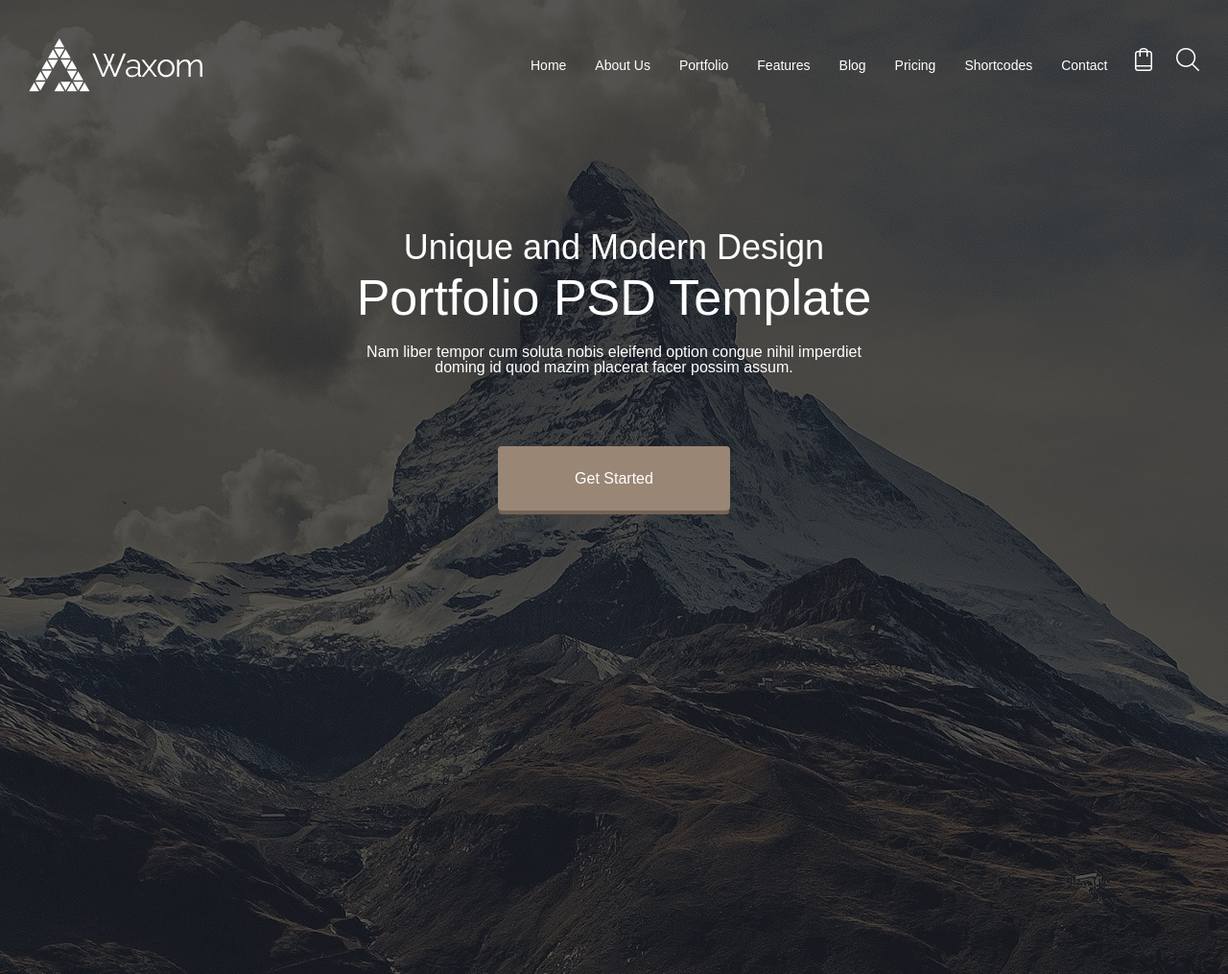
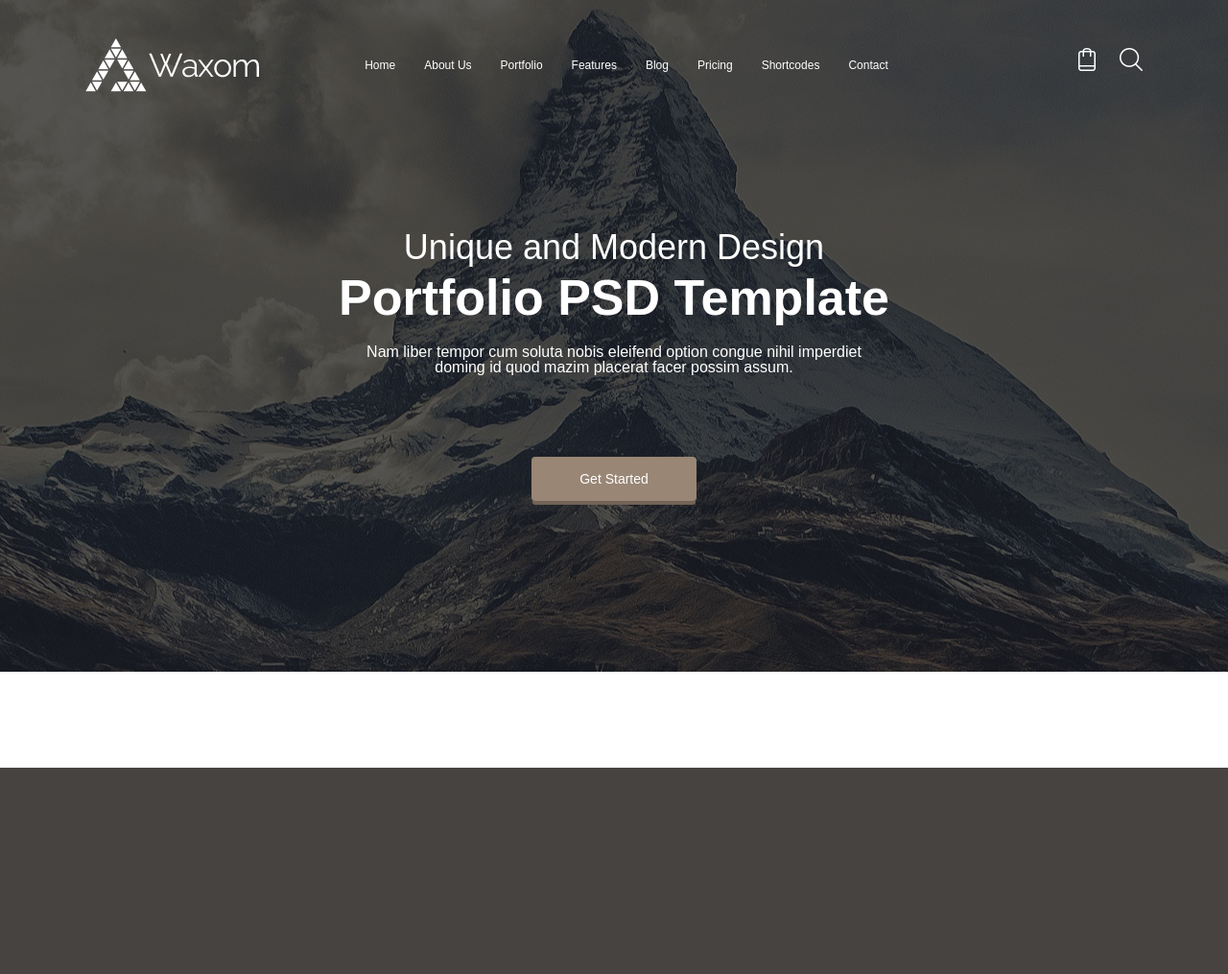
Before and after one commit to maksimtenor/maksimtenor.github.io, a PHP site: page / in a window 1280 px wide. Shown: the whole page at 96% size. After the commit the page ends 800 px from the top, so only its background shows below. Run offline with PHP 8.4, Linux system fonts and the light colour scheme; some libraries are stand-ins or nearby versions.

Commit message:
Peredelaniy adaptiv

```diff
--- a/maxihead/css/style.css
+++ b/maxihead/css/style.css
@@ -52,6 +52,14 @@ a, a:hover {color: #000; text-decoration: none;}
 .text-right {text-align: right;}
 .text-center {text-align: center;}
 
+@media screen and (min-width: 1025px)
+{
+.center {
+	width: 1230px;
+	margin: 0 auto;
+}
+}
+
 .center {
 	/*width: 1230px;*/
 	margin: 0 auto;
@@ -61,14 +69,18 @@ a, a:hover {color: #000; text-decoration: none;}
 	background-image: url(../img/logo.jpg);
 	background-position: center;
 	background-color: #555556;
-	height: 1015px;
+	height: 700px;
 	width: 100%;
 }
 .logo{
 	padding-top: 40px;
 }
+.logo-mob{
+	padding-top: 40px;
+	display: none;
+}
 .header{
-	padding: 0 30px;
+	padding: 0 5%;
 	height: 100px;
 	margin: auto;
 }
@@ -79,7 +91,6 @@ a, a:hover {color: #000; text-decoration: none;}
 .header li{
 	list-style: none;
 	float: left;
-	padding-left: 220px;
 }
 .header li + li{
 	padding-left: 30px;
@@ -105,6 +116,18 @@ a, a:hover {color: #000; text-decoration: none;}
 
 
 
+.burger{
+	overflow: hidden;
+	margin-top: 50px;
+	margin-left: 50px;
+	display: none;
+}
+
+
+
+
+
+
 
 
 .header-txt{
@@ -118,11 +141,13 @@ a, a:hover {color: #000; text-decoration: none;}
 	color: #fff;
 	margin-top: 150px;
 	margin-bottom: 20px;
+
 }
 .header-txt h1{
 	font-family: [Raleway];
 	font-size: 52px;
 	color: #fff;
+	font-weight: bold;
 	margin-bottom: 25px;
 }
 .header-txt p{
@@ -132,6 +157,7 @@ a, a:hover {color: #000; text-decoration: none;}
 	width: 560px;
 	margin: auto;
 	margin-bottom: 100px;
+
 }
 .header-txt a{
 	font-family: [Raleway];
@@ -150,32 +176,100 @@ a, a:hover {color: #000; text-decoration: none;}
 
 
 
+
+
+
+
+
+
+
+
+
+@media screen and (max-width: 950px) {
+
+
+.burger{
+	display: block;
+}
+.header ul{
+	display: none;
+}
+}
+
+
+
+
+
+
+
+
+
+
+
+
+
+
+
+
+
 @media screen and (min-width: 800px) {
+
 .header-txt a{
 	font-family: [Raleway];
-	font-size: 16px;
+	font-size: 14px;
 	color: #fff;
 	margin: auto;
 	background-color: #998675;
-	padding: 25px 80px;
+	padding: 15px 50px;
 	border-radius: 4px;
 	box-shadow: 0px 5px 0px -1px #736357;
 }
-
+.header li a{
+	font-family: [Montserrat];
+	font-size: 12px;
+	color: #fff;
+	font-weight: normal;
+}
 }
 
+
+
+
+
+
+
+
+
+
+
+
+
+
+
+
 @media screen and (max-width: 800px) {
+
+.logo{
+	display: none;
+}
+
+.logo-mob{
+	padding-top: 40px;
+	display: block;
+}
+
 .header-txt h2{
 	font-family: [Raleway];
 	font-size: 24px;
 	color: #fff;
-	margin-top: 300px;
+	margin-top: 150px;
 	margin-bottom: 20px;
 }
 .header-txt h1{
 	font-family: [Raleway];
-	font-size: 36px;
+	font-size: 32px;
 	color: #fff;
+	font-weight: bold;
 	margin-bottom: 25px;
 }
 .header-txt p{
@@ -188,17 +282,39 @@ a, a:hover {color: #000; text-decoration: none;}
 	width: 325px;
 }
 }
+
+
+
+
+
+
+
+
+
+
+
 @media screen and (width: 360px) {
+
+.logo{
+	display: none;
+}
+
+.logo-mob{
+	padding-top: 40px;
+	display: block;
+}
+
 .header-txt h2{
 	font-family: [Raleway];
 	font-size: 16px;
 	color: #fff;
-	margin-top: 300px;
+	margin-top: 150px;
 }
 .header-txt h1{
 	font-family: [Raleway];
 	font-size: 24px;
 	color: #fff;
+	font-weight: bold;
 
 }
 .header-txt p{
--- a/maxihead/index.html
+++ b/maxihead/index.html
@@ -3,16 +3,16 @@
 <head>
 <meta http-equiv="Content-Type" content="text/html; charset=utf-8"/>
 	<meta name="viewport" content="width=device-width, initial-scale=1.0"/>
-	<title>head</title>
+	<title>Project #2</title>
 	<link rel="stylesheet" href="css/style.css" />
-	<script src="https://ajax.googleapis.com/ajax/libs/jquery/1.11.0/jquery.min.js" type="text/javascript"></script>
-	<script src="http://code.jquery.com/ui/1.11.4/jquery-ui.js"></script>
-	<script type="text/javascript" src="js/cusel-min-2.5.js"></script>
+	<link rel="js" href="js/burger.js" />
+
 </head>
 <body>
 	<div id="wrapper">
 		<div class="header center">
 			<a href="#" class="left logo" ><img src="img/Waxom.png" alt=""></a>
+			<a href="#" class="left logo-mob" ><img src="img/Waxom-mini.png" alt=""></a>
 			<ul class="left" >
 				<li><a href="#">Home</a></li>
 				<li><a href="#">About Us</a></li>
@@ -23,12 +23,17 @@
 				<li><a href="#">Shortcodes</a></li>
 				<li><a href="#">Contact</a></li>
 			</ul>
+			<a href="#" class="right burger">
+				<img  src="img/burger-icon.png" width="30" height="30">
+			</a>
+
 			<a href="#" class="right search" >
 				<img src="img/icon-search.png" alt="">
 			</a>
 			<a href="#" class="right cart">
 				<img  src="img/icon-cart.png" alt="">
 			</a>
+
 		</div>
 		<div class="header-txt center">
 			<h2>Unique and Modern Design</h2></br>
```
